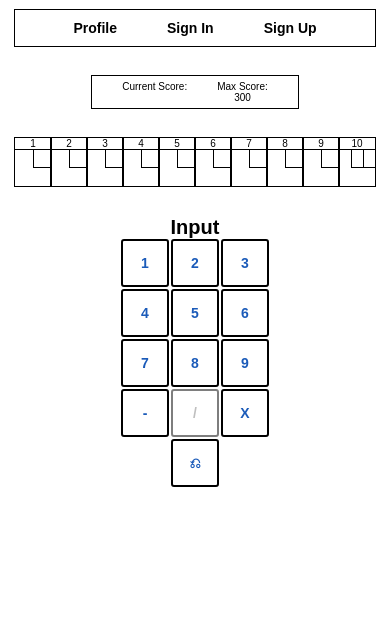
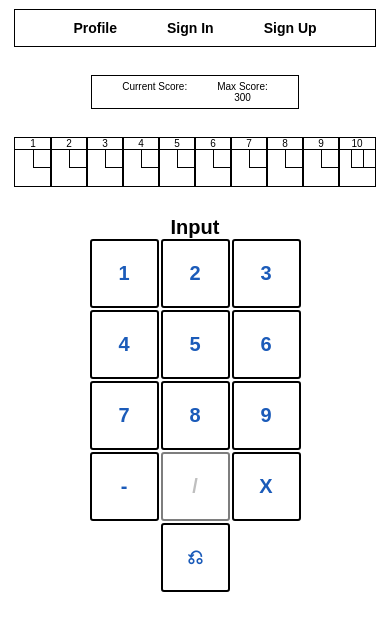
Before and after one commit to gabestuf/BowlingScores, a React (Vite) app in the folder client/: page / in a window 390 px wide. Shown: the top 630 px of the page. Built offline with nearby package versions, Linux system fonts and the light colour scheme.

Commit message:
removed consolelog & increased keypad size

```diff
--- a/client/src/components/ScorecardHandler.tsx
+++ b/client/src/components/ScorecardHandler.tsx
@@ -115,7 +115,7 @@ const ScorecardHandler: FC<Props> = ({ frameList, showDetails, frameScores, setF
       }
     }
     // console.log("Fscores");
-    console.log(fScores);
+    // console.log(fScores);
 
     // 10th frame
 
--- a/client/src/css/App.css
+++ b/client/src/css/App.css
@@ -13,6 +13,7 @@
     align-self: center;
     height: 1.5rem;
     padding: 0 3rem;
+    color: black;
   }
 
 .btn:hover {
--- a/client/src/css/keypad.css
+++ b/client/src/css/keypad.css
@@ -16,10 +16,10 @@
 
 .keypad > button {
     margin-top: 0;
-    width: 3rem;
-    height: 3rem;
+    width: clamp(69px, 3rem, 200px);
+    height: clamp(69px, 3rem, 200px);
     color: var(--main-color);
-    font-size: .8rem;
+    font-size: clamp(20px, .8rem, 69px);
 }
 .keypad > button:hover {
     cursor: pointer;
@@ -90,11 +90,3 @@
 .btn14 {
     grid-area: btnF;
 }
-
-@media only screen and (width < 800px) {
-    .keypad > button {
-        font-size: 14px;
-        width: 48px;
-    height: 48px;
-    }
-}
```
